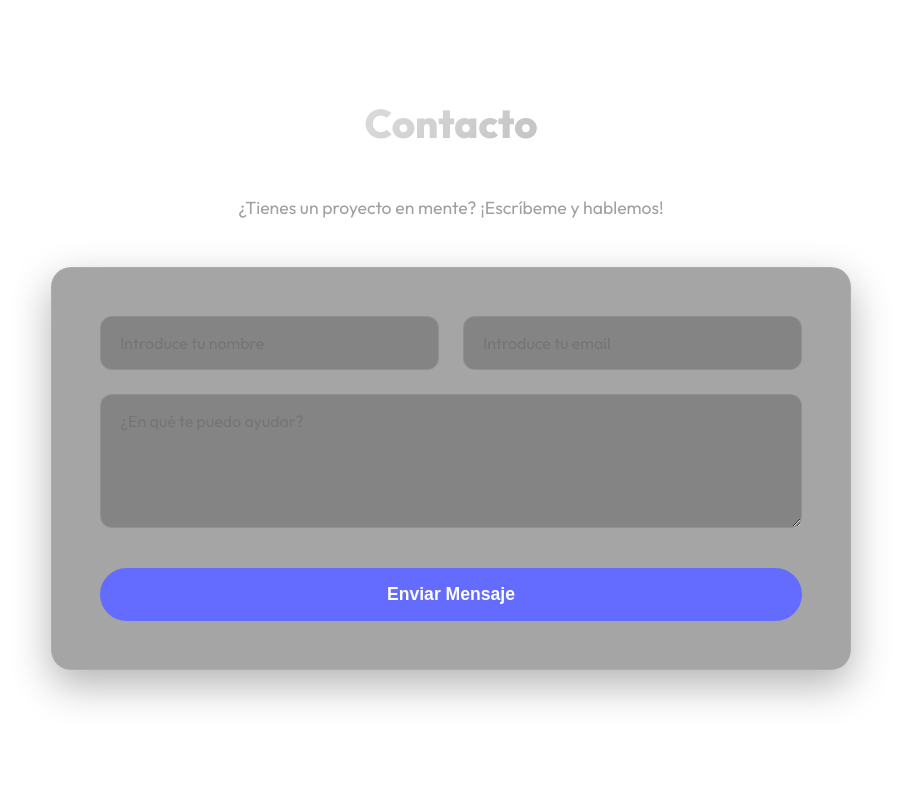
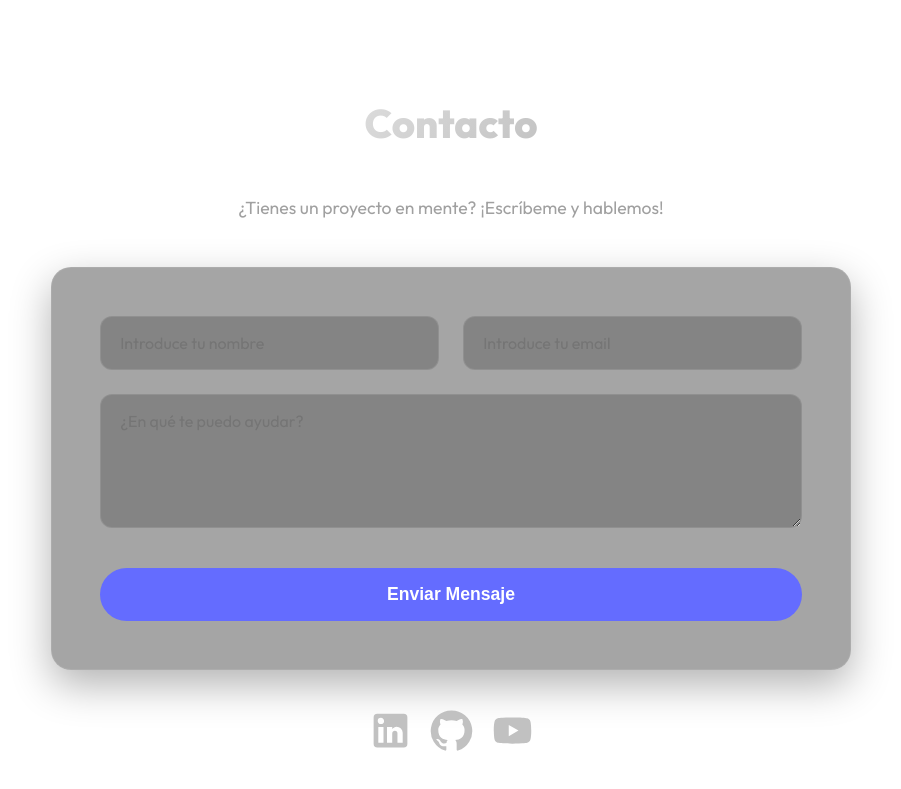
Before and after one commit to ikkxeer/MyPortfolio, a React (Vite) app: page / in a window 1280 px wide. Shown: the part 2908-3697 px from the top of the page, without its empty margins (189-1090 px from the left). Built offline with nearby package versions, Linux system fonts and the light colour scheme.

Commit message:
Añadido nuevos iconos en la secciñon de contacto con Material UI

```diff
--- a/package.json
+++ b/package.json
@@ -10,6 +10,10 @@
     "preview": "vite preview"
   },
   "dependencies": {
+    "@emotion/react": "^11.14.0",
+    "@emotion/styled": "^11.14.1",
+    "@mui/icons-material": "^9.0.0",
+    "@mui/material": "^9.0.0",
     "react": "^19.2.5",
     "react-dom": "^19.2.5",
     "react-router-dom": "^7.14.2"
--- a/src/components/ContactSection.css
+++ b/src/components/ContactSection.css
@@ -23,6 +23,7 @@
   flex-direction: column;
   gap: 1.5rem;
   box-shadow: 0 15px 40px rgba(0, 0, 0, 0.3);
+  margin-bottom: 30px;
 }
 
 /* Agrupa Nombre y Email uno al lado del otro */
--- a/src/components/ContactSection.tsx
+++ b/src/components/ContactSection.tsx
@@ -1,4 +1,8 @@
 import './ContactSection.css';
+import { Box, IconButton } from "@mui/material";
+import LinkedInIcon from "@mui/icons-material/LinkedIn";
+import GitHubIcon from "@mui/icons-material/GitHub";
+import YouTubeIcon from "@mui/icons-material/YouTube";
 
 export default function ContactSection() {
     return (
@@ -38,6 +42,50 @@ export default function ContactSection() {
 
             </form>
 
+            <Box
+                display="flex"
+                justifyContent="center"
+                alignItems="center"
+                /* Separación entre iconos */
+                gap={4}
+                /* Margen superior (margin-top) para separarlo del formulario */
+                mt={15}
+            >
+
+                {/* Linkedin */}
+                <a href="https://www.linkedin.com/in/iker-aramburu/" target="_blank" rel="noopener noreferrer">
+                    <IconButton sx={{
+                        color: '#c1c1c1',
+                        transition: 'all 0.3s ease',
+                        '&:hover': { transform: 'scale(1.2) translateY(-5px)', color: '#0A66C2' }
+                    }}>
+                        <LinkedInIcon sx={{ fontSize: 45 }} />
+                    </IconButton>
+                </a>
+
+                {/* Github */}
+                <a href="https://github.com/ikkxeer" target="_blank" rel="noopener noreferrer">
+                    <IconButton sx={{
+                        color: '#c1c1c1',
+                        transition: 'all 0.3s ease',
+                        '&:hover': { transform: 'scale(1.2) translateY(-5px)', color: '#ffffff' }
+                    }}>
+                        <GitHubIcon sx={{ fontSize: 45 }} />
+                    </IconButton>
+                </a>
+
+                {/* YT */}
+                <a href="https://youtube.com" target="_blank" rel="noopener noreferrer">
+                    <IconButton sx={{
+                        color: '#c1c1c1',
+                        transition: 'all 0.3s ease',
+                        '&:hover': { transform: 'scale(1.2) translateY(-5px)', color: '#FF0000' }
+                    }}>
+                        <YouTubeIcon sx={{ fontSize: 45 }} />
+                    </IconButton>
+                </a>
+            </Box>
+
         </section>
     )
 }
```
Also changed, not shown: 1 other file (tests, documents, lock files or other folders). Lines whose indentation alone changed are shown as unchanged.
